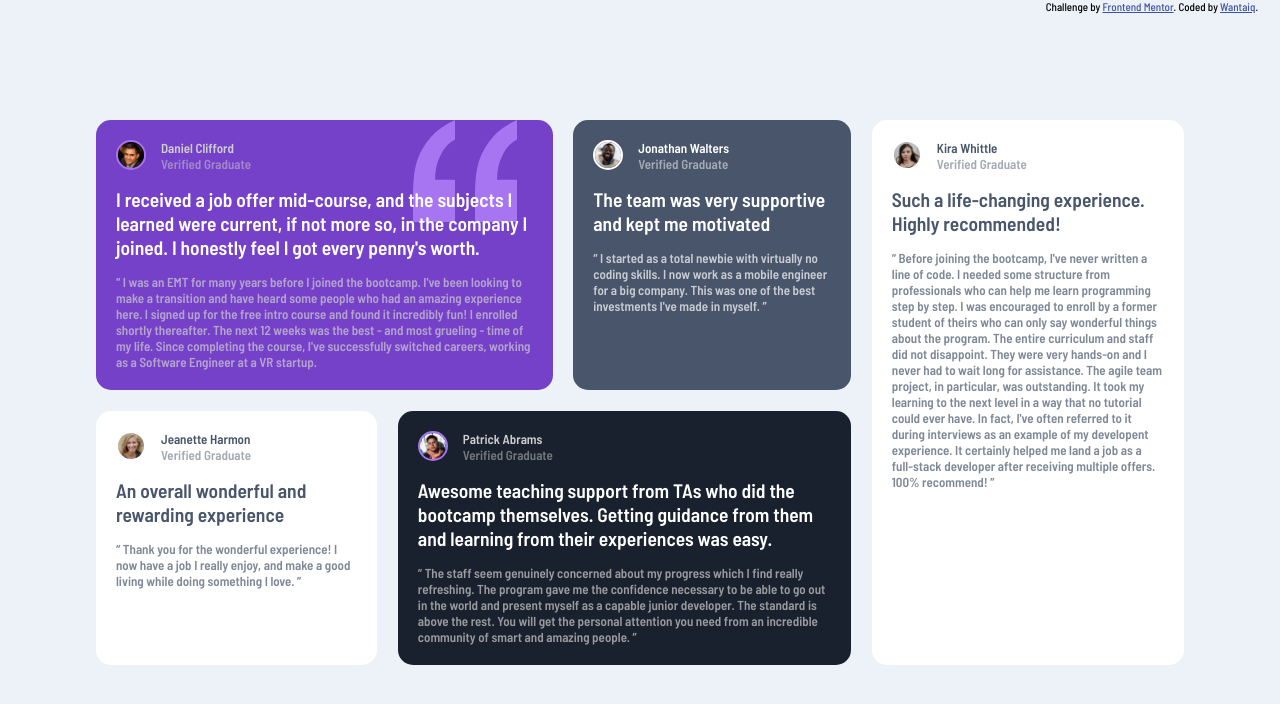
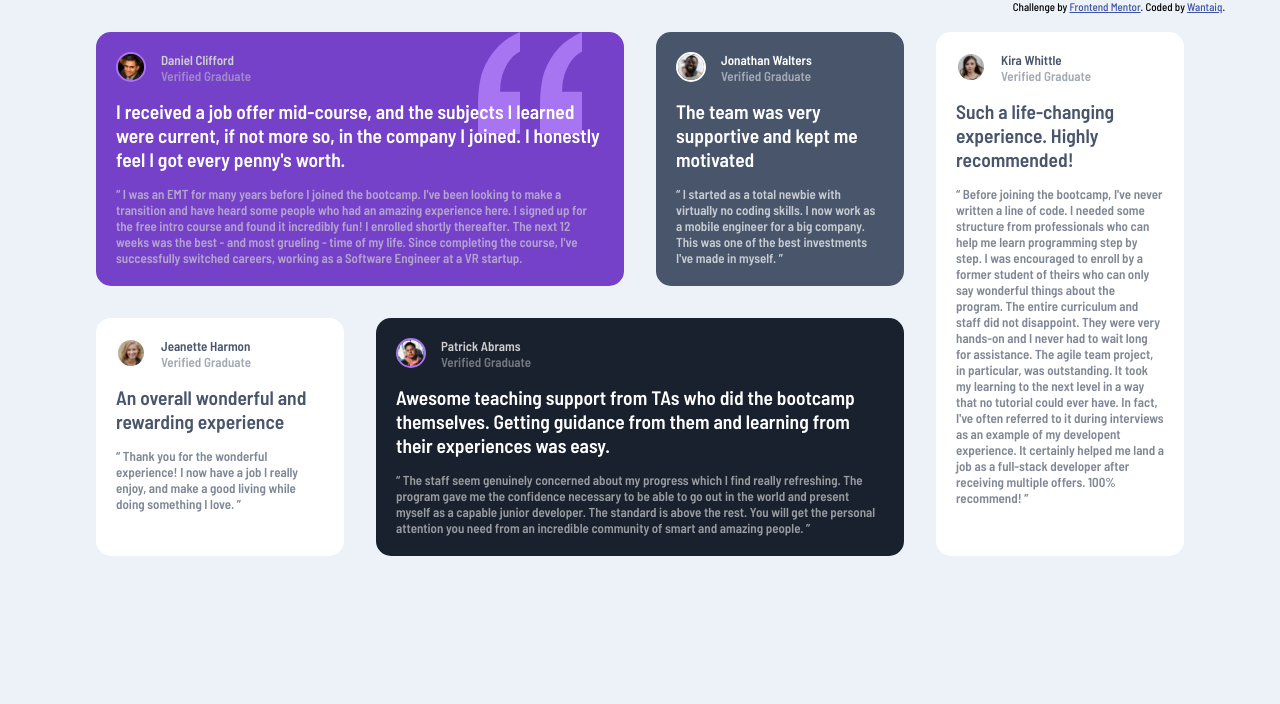
Before and after one commit to Wantaiq/testimonials-grid-practice, a plain HTML site: page index.html in a window 1280 px wide. Drawn offline with Linux system fonts and the light colour scheme.

Commit message:
Specified columns

```diff
--- a/styles.css
+++ b/styles.css
@@ -26,6 +26,7 @@ main.testimonials-grid {
     width: 85vw;
     display: grid;
     gap: 1.3em;
+    margin-top: 2em;
 }
 
 section {
@@ -108,7 +109,8 @@ p.review {
     font-size: 11px;
     text-align: center;
     position: absolute;
-    right: 2em;
+    right: 5em;
+
 }
 .attribution a {
     color: hsl(228, 45%, 44%);
@@ -116,7 +118,8 @@ p.review {
 
 @media only screen and (min-width: 961px) {
     main.testimonials-grid  {
-    margin-top: 120px;
+    grid-template-columns: repeat(4,1fr);
+    gap: 2em;
     grid-template-areas:
     "grad1 grad1 grad2 grad5"
     "grad3 grad4 grad4 grad5";
```
